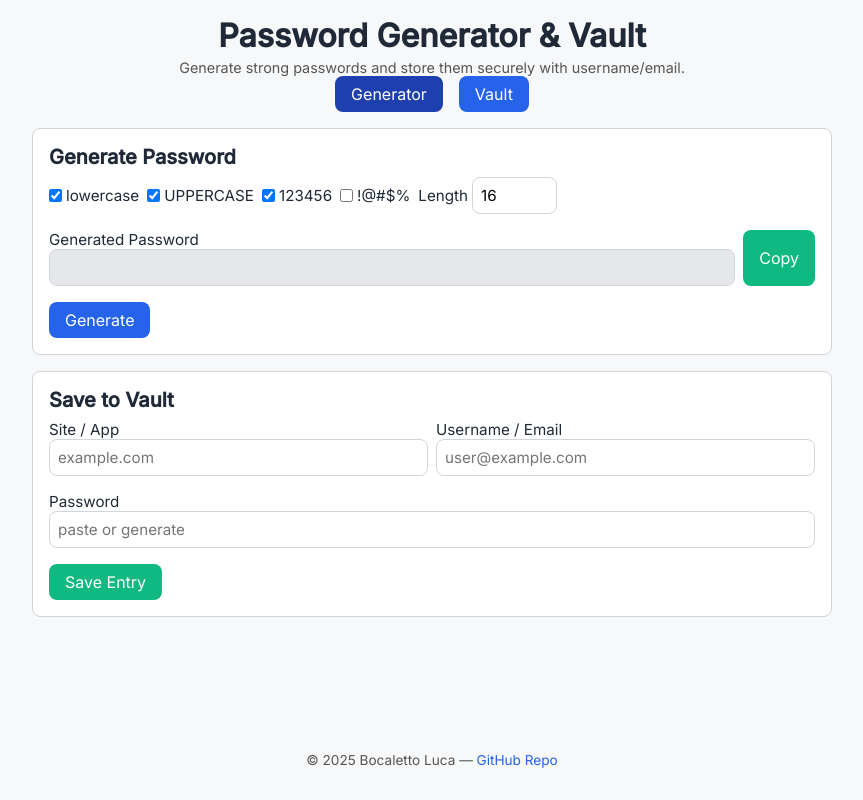
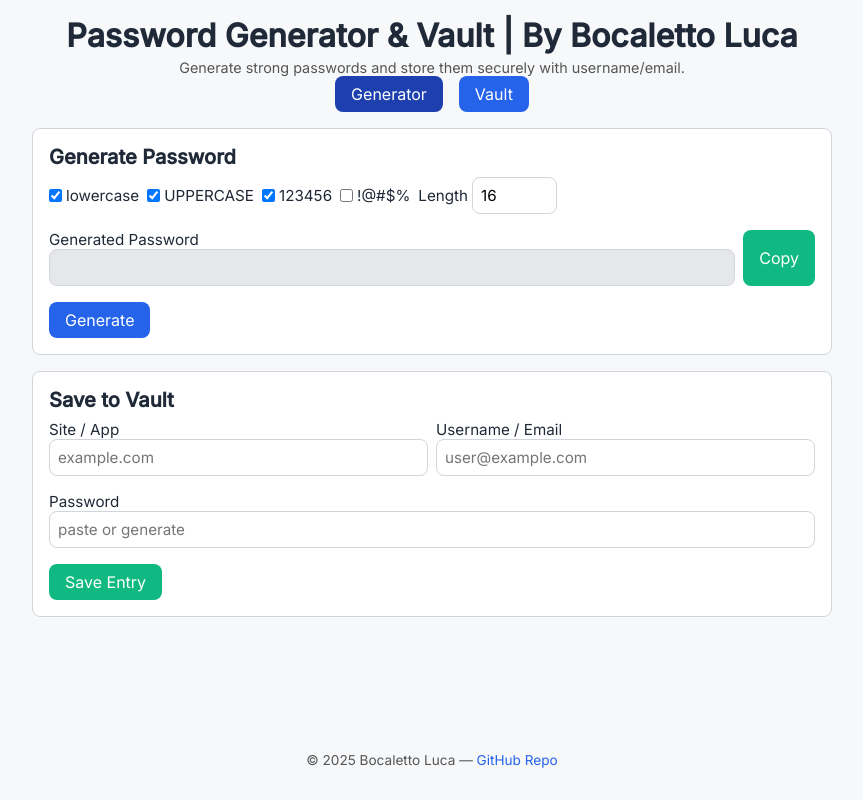
Before and after one commit to bocaletto-luca/PasswordVault, a plain HTML site: page index.html in a window 1280 px wide. Shown: the whole page, without its empty margins (208-1071 px from the left). Drawn offline with Linux system fonts and the light colour scheme.

Commit message:
Update index.html

```diff
--- a/index.html
+++ b/index.html
@@ -175,7 +175,7 @@
 </head>
 <body>
   <header>
-    <h1>Password Generator & Vault</h1>
+    <h1>Password Generator & Vault | By Bocaletto Luca</h1>
     <p>Generate strong passwords and store them securely with username/email.</p>
     <nav>
       <button id="tab-gen" class="active">Generator</button>
```
